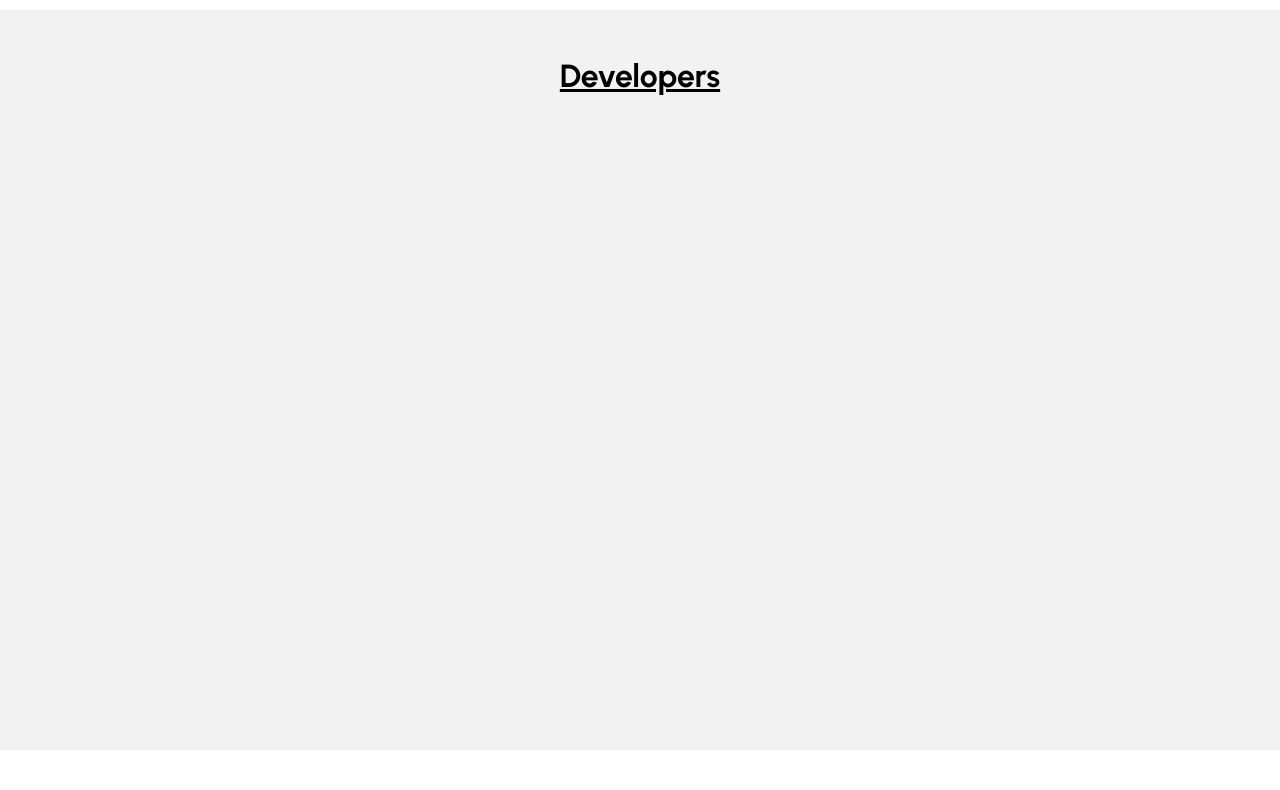
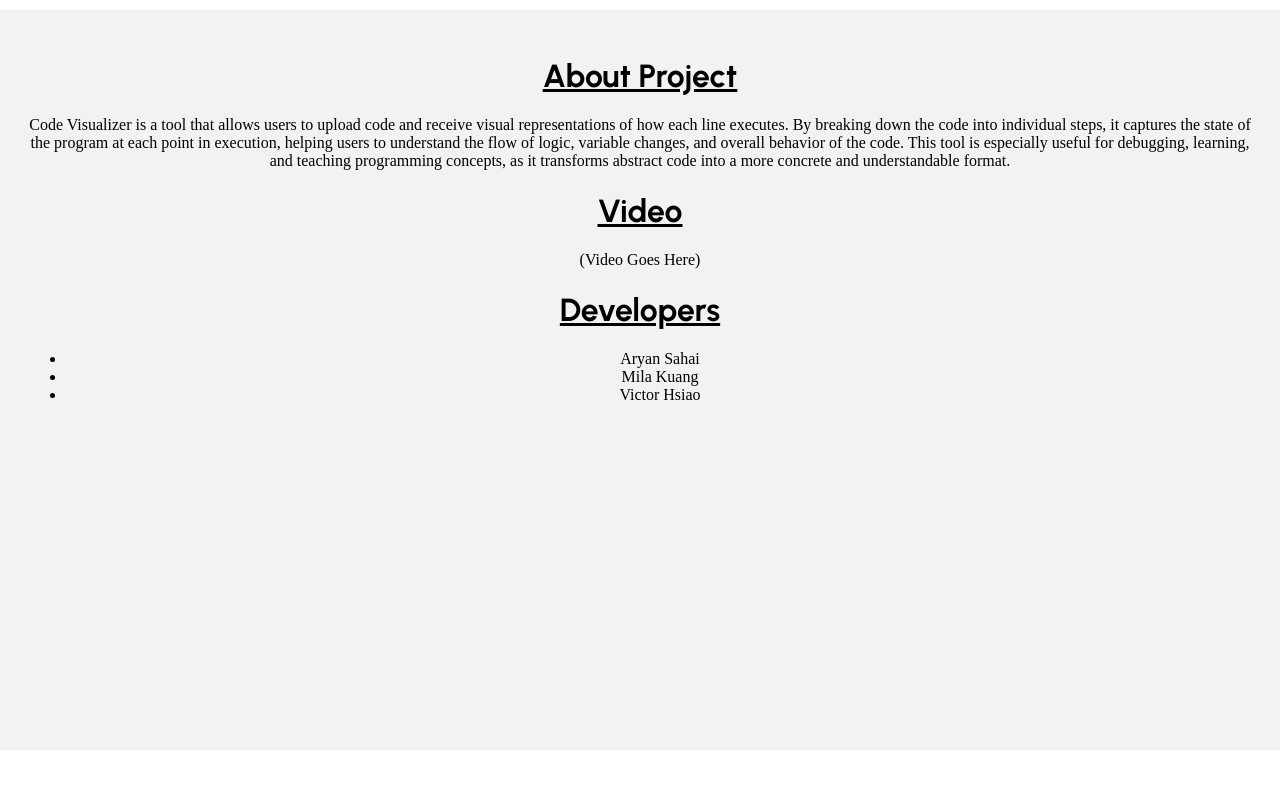
Before and after one commit to aryansahai22/springhacks, a Flask app: template templates/page2.html in a window 1280 px wide. Shown: the part 80-870 px from the top of the page. Run offline with Flask 3, Linux system fonts and the light colour scheme; the template is opened without the code that fills it, so the values that code supplies are empty.

Commit message:
added routing and basic html setup

```diff
--- a/app.py
+++ b/app.py
@@ -1,4 +1,4 @@
-from flask import Flask, request, jsonify
+from flask import Flask, render_template, request, jsonify
 from flask_cors import CORS
 import sys
 import traceback
@@ -89,5 +89,13 @@ def visualize_code():
     execution_trace, output = trace_code_execution(code)
     return jsonify({"execution_trace": execution_trace, "output": output})
 
+@app.route("/", methods=["GET", "POST"])
+def start():
+    return render_template("index.html")
+
+@app.route("/page2", methods=["GET", "POST"])
+def page2():
+    return render_template("page2.html")
+
 if __name__ == "__main__":
     app.run(debug=True)
--- a/templates/page2.html
+++ b/templates/page2.html
@@ -21,7 +21,20 @@
         </div>
     </header>
     <div class="about">
+        <h1 class="urbanist-header"><u>About Project</u></h1>
+        <p>Code Visualizer is a tool that allows users to upload code and receive visual representations of how each line executes.
+            By breaking down the code into individual steps, it captures the state of the program at each point in execution, helping users to understand
+            the flow of logic, variable changes, and overall behavior of the code. This tool is especially useful for debugging, learning, and teaching
+            programming concepts, as it transforms abstract code into a more concrete and understandable format.
+        </p>
+        <h1 class="urbanist-header"><u>Video</u></h1>
+        <p>(Video Goes Here)</p>
         <h1 class="urbanist-header"><u>Developers</u></h1>
+        <ul>
+            <li>Aryan Sahai</li>
+            <li>Mila Kuang</li>
+            <li>Victor Hsiao</li>
+        </ul>
     </div>
 </body>
 </html>
```
